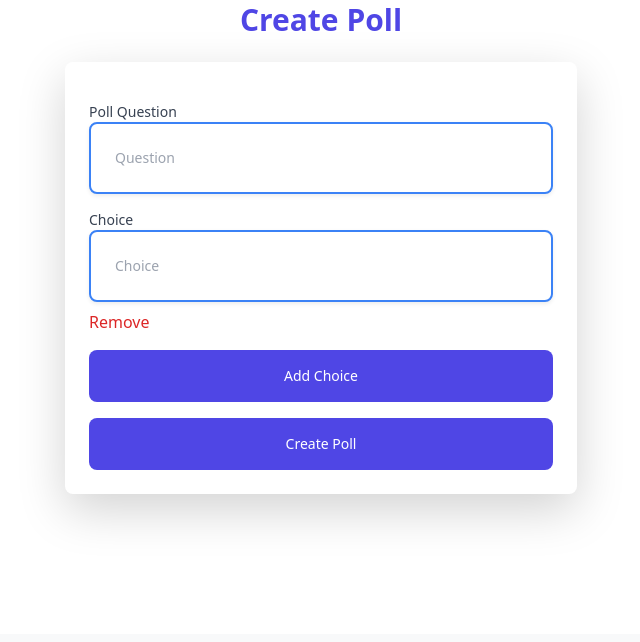
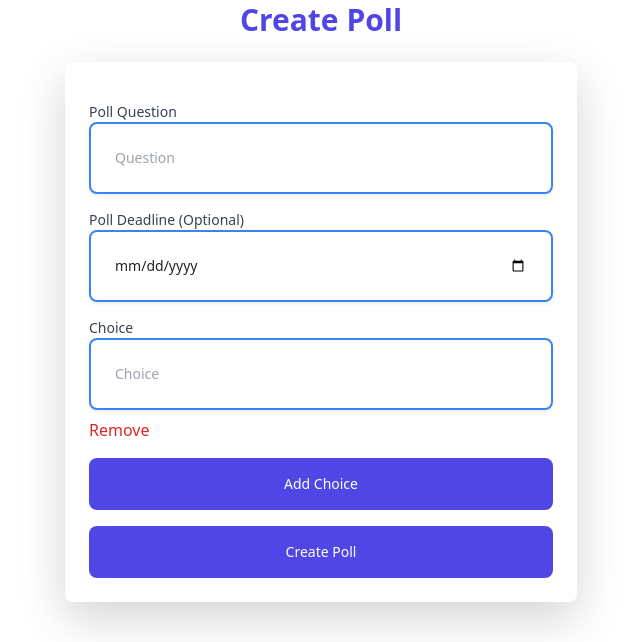
Before and after one commit to Imhotep-Tech/imhotep_polls, a Django app: page /create_poll/ in a window 1280 px wide. Shown: the part 166-808 px from the top of the page, without its empty margins (319-959 px from the left). Before the commit the page ends 682 px from the top, so only its background shows below. Run offline with Django 5.2, Linux system fonts and the light colour scheme; the visitor is signed in with stand-in values (Sample User, id 1); some libraries are stand-ins or nearby versions.

Commit message:
added the deadline and activate and deactivate polls

```diff
--- a/polls_app/models.py
+++ b/polls_app/models.py
@@ -2,6 +2,8 @@
 from django.contrib.auth.models import User, AbstractUser
 from django.conf import settings
 from django.urls import reverse
+from datetime import timedelta
+from django.utils import timezone
 
 # Create your models here.
 
@@ -16,6 +18,12 @@
     # the date where this poll was created
     pub_date = models.DateTimeField(auto_now_add=True)
 
+    # the date where this poll will end (optional)
+    deadline = models.DateTimeField(null=True, blank=True, default=None)
+
+    #to set the current status of the poll if active or not
+    active = models.BooleanField(default=True)
+
     #a method to generate a link of each poll
     def generate_link(self, request):
         return request.build_absolute_uri(reverse('vote_to_poll') + f'?poll_id={self.id}')
@@ -23,7 +31,7 @@
     def __str__(self):
         return self.question
 
-#a class to define a table to save the responces and the questions themselves in them
+#a class to define a table to save the responses and the questions themselves in them
 class Choice(models.Model):
     # a ForeignKey to the poll table that this answers are for
     poll = models.ForeignKey(Poll, on_delete=models.CASCADE)
--- a/polls_app/templates/create_poll.html
+++ b/polls_app/templates/create_poll.html
@@ -20,6 +20,16 @@
                 required
             />
         </div>
+
+        <div class="col-span-6 sm:col-span-3 relative">
+          <label class="block text-sm font-medium text-gray-700"> Poll Deadline (Optional) </label>
+          <input
+              type="date"
+              name="deadline"
+              class="w-full rounded-lg border-2 border-blue-500 p-4 pe-12 text-sm shadow-sm focus:ring-2 focus:ring-blue-200"
+              placeholder="Deadline (Optional)"
+          />
+      </div>
 
         <div id="choices-container" class="space-y-4">
             <div class="col-span-6 sm:col-span-3 relative choice-input">
--- a/polls_app/templates/poll_details.html
+++ b/polls_app/templates/poll_details.html
@@ -15,6 +15,11 @@
         <div class="grid grid-cols-1 gap-1 p-3 sm:grid-cols-3 sm:gap-4">
             <dt class="font-medium text-gray-900">Publish Date</dt>
             <dd class="text-gray-700 sm:col-span-2">{{ poll.pub_date }}</dd>
+        </div>
+
+        <div class="grid grid-cols-1 gap-1 p-3 sm:grid-cols-3 sm:gap-4">
+            <dt class="font-medium text-gray-900">Deadline Date</dt>
+            <dd class="text-gray-700 sm:col-span-2">{{ poll.deadline }}</dd>
         </div>
     </dl>
 </div>
--- a/polls_app/urls.py
+++ b/polls_app/urls.py
@@ -40,6 +40,8 @@
     path("update_poll/<int:poll_id>",user.update_poll , name="update_poll"),
     path("delete_poll/<int:poll_id>/", user.delete_poll, name="delete_poll"),
 
+    path("deactivate_poll/<int:poll_id>/", user.deactivate_poll, name="deactivate_poll"),
+
     path('password_change/', user_setting.CustomPasswordChangeView.as_view(template_name='password_change.html'), name='password_change'),
     path('password_change/done/', user_setting.CustomPasswordChangeDoneView.as_view(template_name='password_change_done.html'), name='password_change_done'),
 
--- a/polls_app/user.py
+++ b/polls_app/user.py
@@ -3,16 +3,24 @@
 from .models import Poll, Choice, Vote
 from django.contrib import messages
 from django.db import IntegrityError
+from datetime import date
 
 #the user dashboard main function
 @login_required
 def dashboard(request):
     #get all of the user polls
-    polls = Poll.objects.filter(created_by_id=request.user.id)
+    polls = Poll.objects.filter(created_by_id=request.user.id).order_by('id')
+
+    today = date.today()
 
     #loop on them to generate the link and save it as a variable
     for poll in polls:
         poll.shareable_link = poll.generate_link(request)
+
+        if poll.deadline and poll.deadline.date() < today and poll.active:
+            poll.active = not poll.active
+            poll.save()
+            messages.info(request, f"Poll with id '{poll.id}' was automatically deactivated due to deadline.")
 
     #create the context data that will be sent
     context = {
@@ -33,11 +41,23 @@
         #gets a list of the choices
         choices = request.POST.getlist("choices")
 
-        #create the poll object and use the create method to save directly to the database
-        poll = Poll.objects.create(
-            question=question,
-            created_by=request.user,
-        )
+        deadline = request.POST.get("deadline")
+
+        if deadline:
+
+            #create the poll object and use the create method to save directly to the database
+            poll = Poll.objects.create(
+                question=question,
+                created_by=request.user,
+                deadline=deadline,
+            )
+
+        else:
+            #create the poll object and use the create method to save directly to the database
+            poll = Poll.objects.create(
+                question=question,
+                created_by=request.user,
+            )
 
         #loop on the list that got for the choices
         for choice in choices:
@@ -106,8 +126,17 @@
     #gets the poll id
     poll_id = request.GET.get("poll_id")
 
+    today = date.today()
+
     #create an object of the poll with that poll_id
     poll = Poll.objects.get(id=poll_id)
+
+    if (poll.deadline and poll.deadline.date() < today and poll.active) or not poll.active:
+            poll.active = not poll.active
+            poll.save()
+            messages.warning(request, f"This poll is inactive now!.")
+
+            return render(request,"vote_submit.html")
 
     #create an object of the choices with that poll_id
     choices = Choice.objects.filter(poll_id=poll_id)
@@ -167,8 +196,14 @@
         #gets a list of the choices
         choices = request.POST.getlist("choices")
 
+        deadline = request.POST.get("deadline")
+
         #create the poll object and use the create method to save directly to the database
         poll.question = question
+        if deadline:
+            poll.deadline = deadline
+        else:
+            poll.deadline = None
         poll.save()
 
         old_choices = Choice.objects.filter(poll=poll)
@@ -219,3 +254,23 @@
     else:
         messages.error(request, "Method not allowed!")
         return redirect("dashboard")
+
+@login_required
+def deactivate_poll(request, poll_id):
+    poll = get_object_or_404(Poll, id=poll_id, created_by=request.user)
+
+    if request.method == 'POST':
+        today = date.today()
+        # Check if trying to activate an expired poll
+        if not poll.active and poll.deadline and poll.deadline.date() < today:
+            messages.error(request, "Cannot activate expired poll!")
+            return redirect("dashboard")
+
+        poll.active = not poll.active
+        poll.save()
+        status = "activated" if poll.active else "deactivated"
+        messages.success(request, f"Poll {status} successfully!")
+        return redirect("dashboard")
+    else:
+        messages.error(request, "Method not allowed!")
+        return redirect("dashboard")
```
Also changed, not shown: polls_app/templates/dashboard.html (+16 -10 lines), polls_app/templates/update_poll.html (+11 -0 lines).
